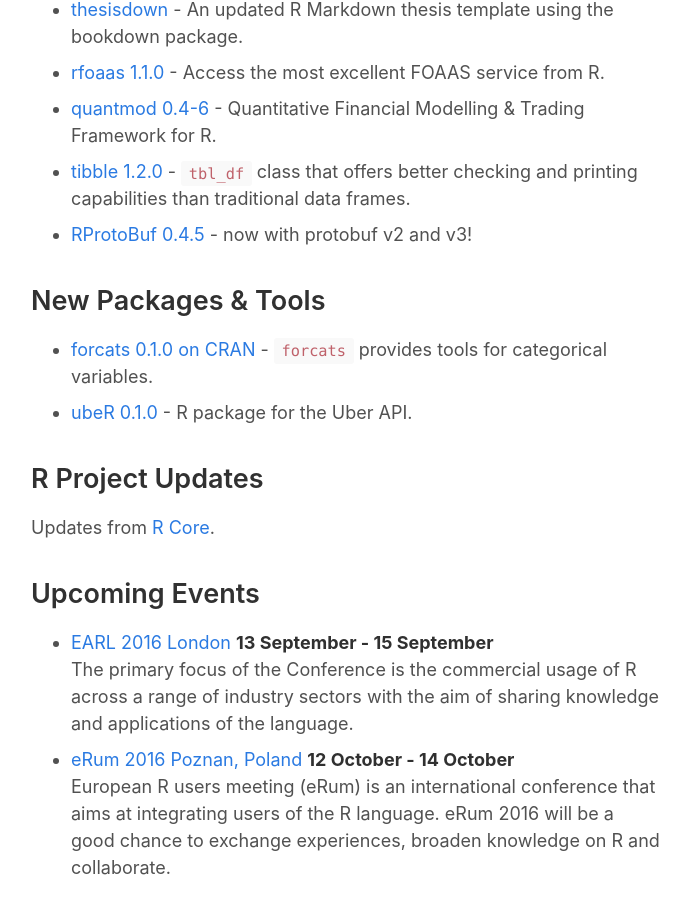
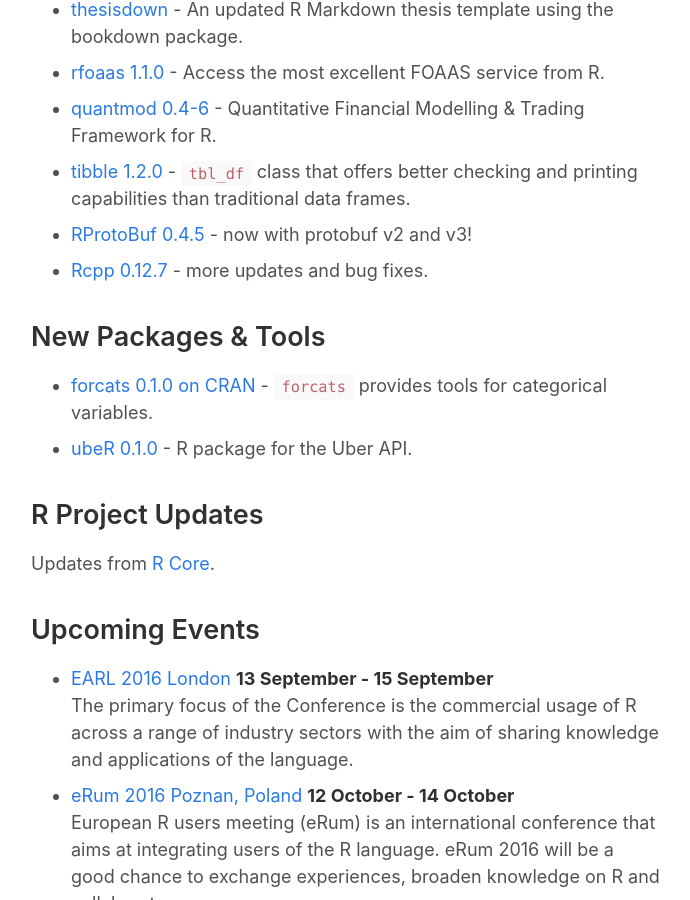
Before and after one commit to rweekly/rweekly.org, a Jekyll site: the page built from draft.md, in a window 1280 px wide and 900 px high, scrolled down 6286 px. Shown: the whole window, without its empty margins (294-984 px from the left). Built offline with Jekyll 4.4.1, drawn with Linux system fonts in a browser that asks for light colours; comment, search, counter and statistics services are not loaded.

Commit message:
Adding Rcpp 0.12.7
I just blogged about Rcpp 0.12.7 which got onto CRAN a few hours.  Would be nice to make this week's issue.

```diff
--- a/draft.md
+++ b/draft.md
@@ -138,6 +138,8 @@
 
 + [RProtoBuf 0.4.5](http://dirk.eddelbuettel.com/blog/2016/08/29#rprotobuf_0.4.5) - now with protobuf v2 and v3!
 
++ [Rcpp 0.12.7](http://dirk.eddelbuettel.com/blog/2016/09/04#rcpp_0.12.7) - more updates and bug fixes.
+
 ## New Packages & Tools
 
 
```
